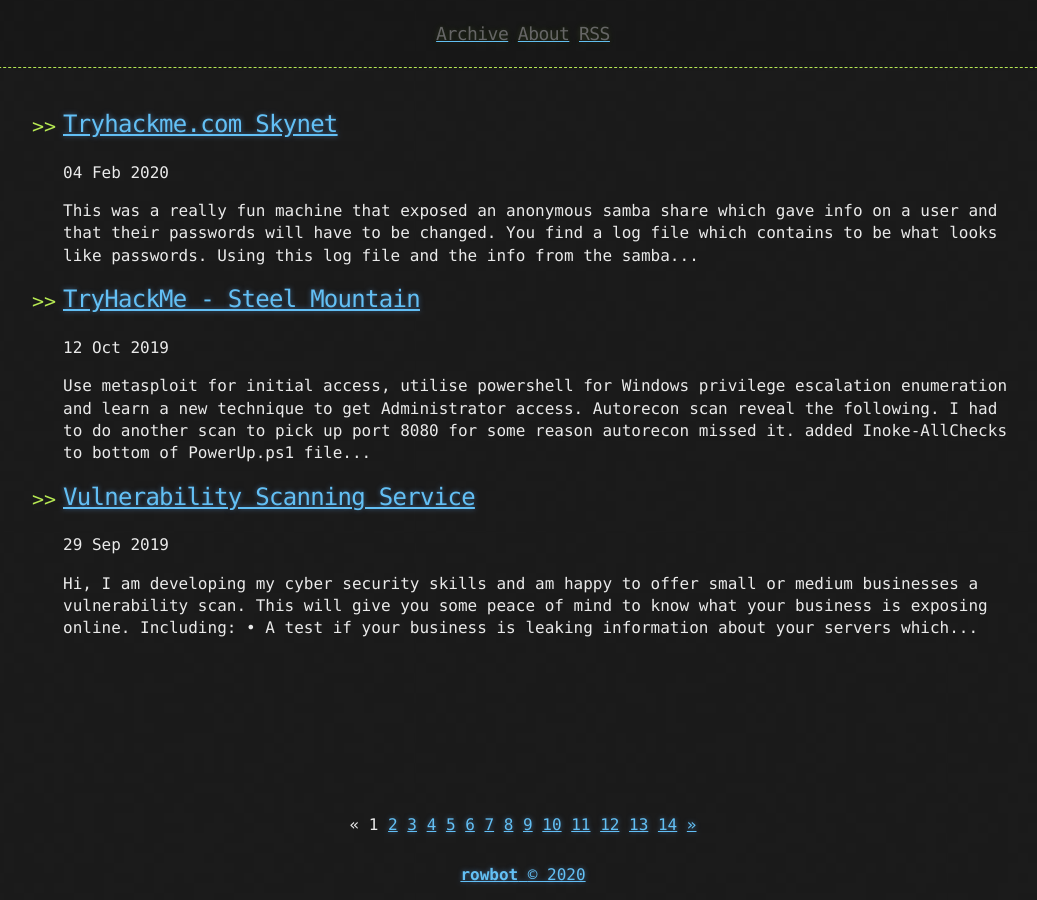
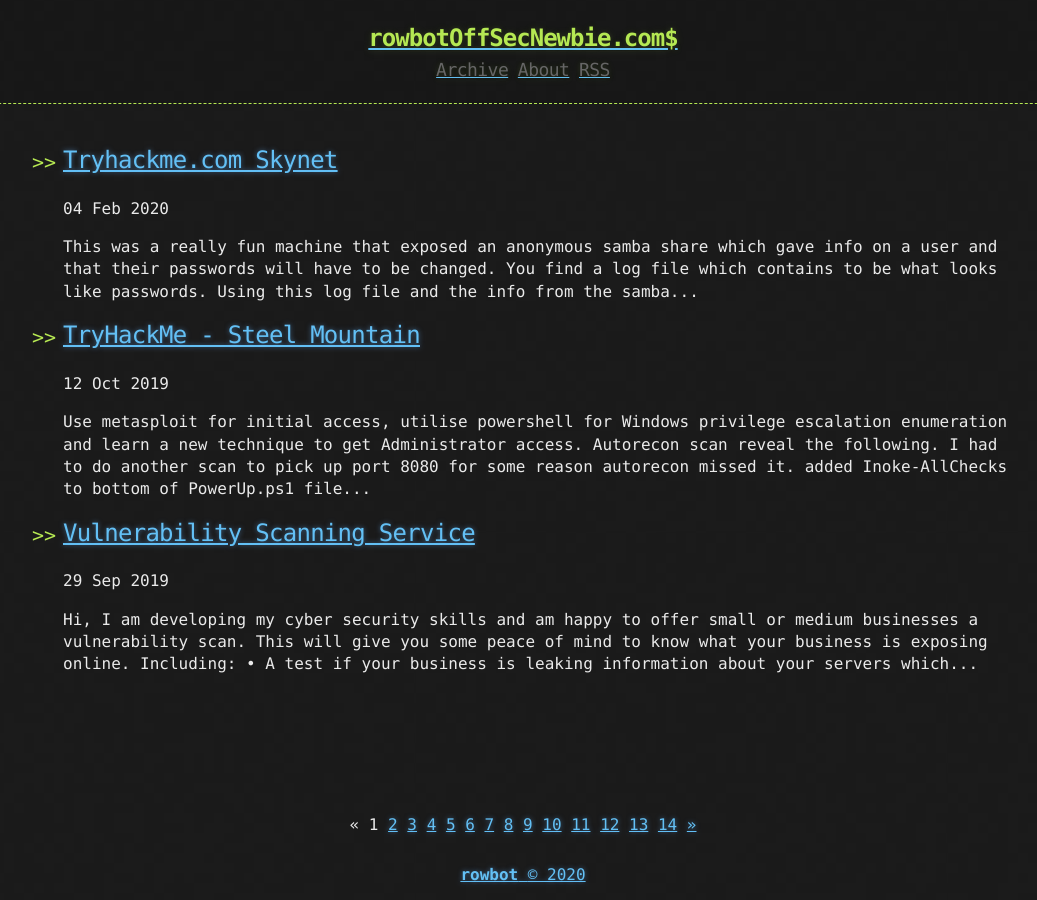
Before and after one commit to rowbot1/offsec, a Jekyll site: the page built from index.html, in a window 1280 px wide. Shown: the whole page, without its empty margins (117-1154 px from the left). Built offline with Jekyll 4.4.1, drawn with Linux system fonts in a browser that asks for light colours; the list of posts is cut into pages by our own code.

Commit message:
Update header.html

```diff
--- a/_includes/header.html
+++ b/_includes/header.html
@@ -2,7 +2,7 @@
   <div>
     <a href="{{ "/" | prepend: site.baseurl | replace: '//', '/' }}">
     {% assign owner_first_name = site.owner | split: " " %}
-    <h1><OffSecNewbie class="com"></OffSecNewbie></h1>
+    <h1>{{ owner_first_name[0] | downcase }}OffSecNewbie.com$</h1>
     </a>
     <div class="header-links">
       {% include links.html %}
```
